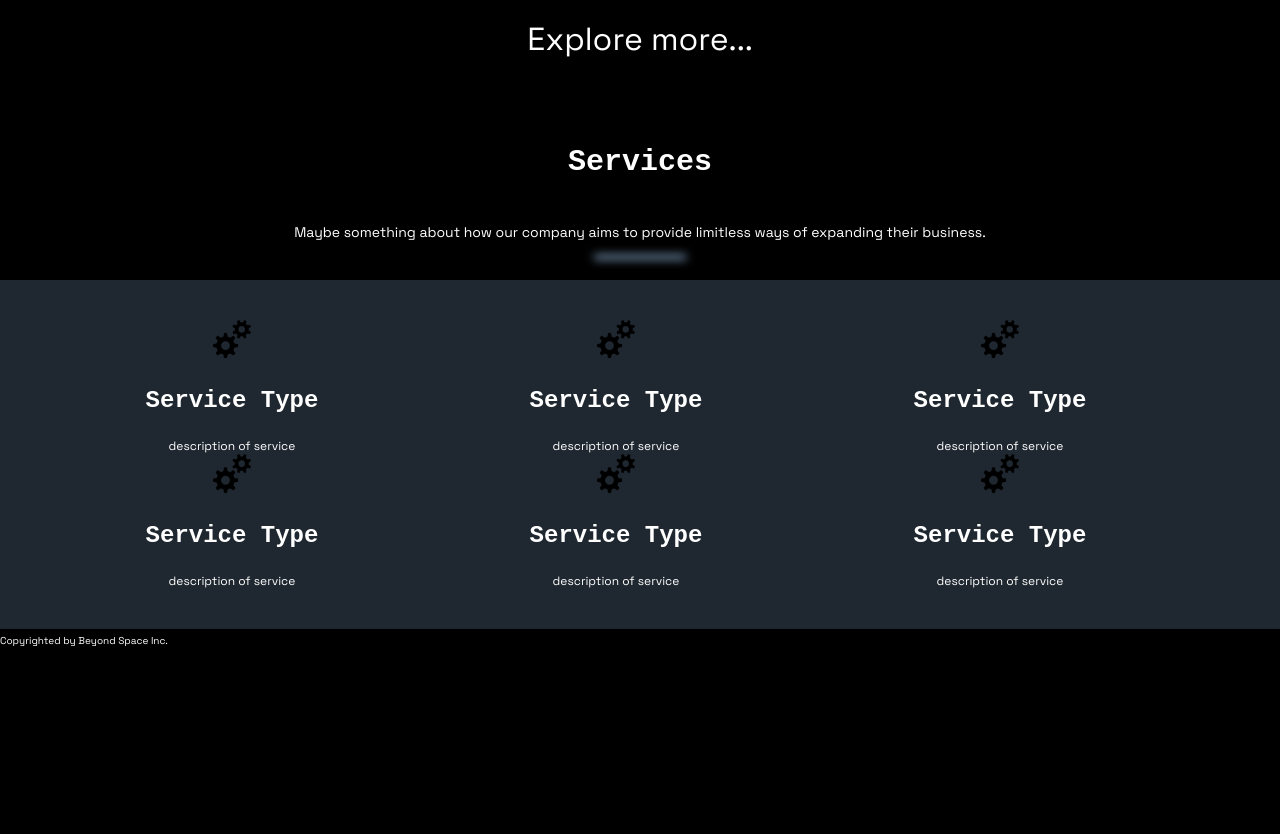
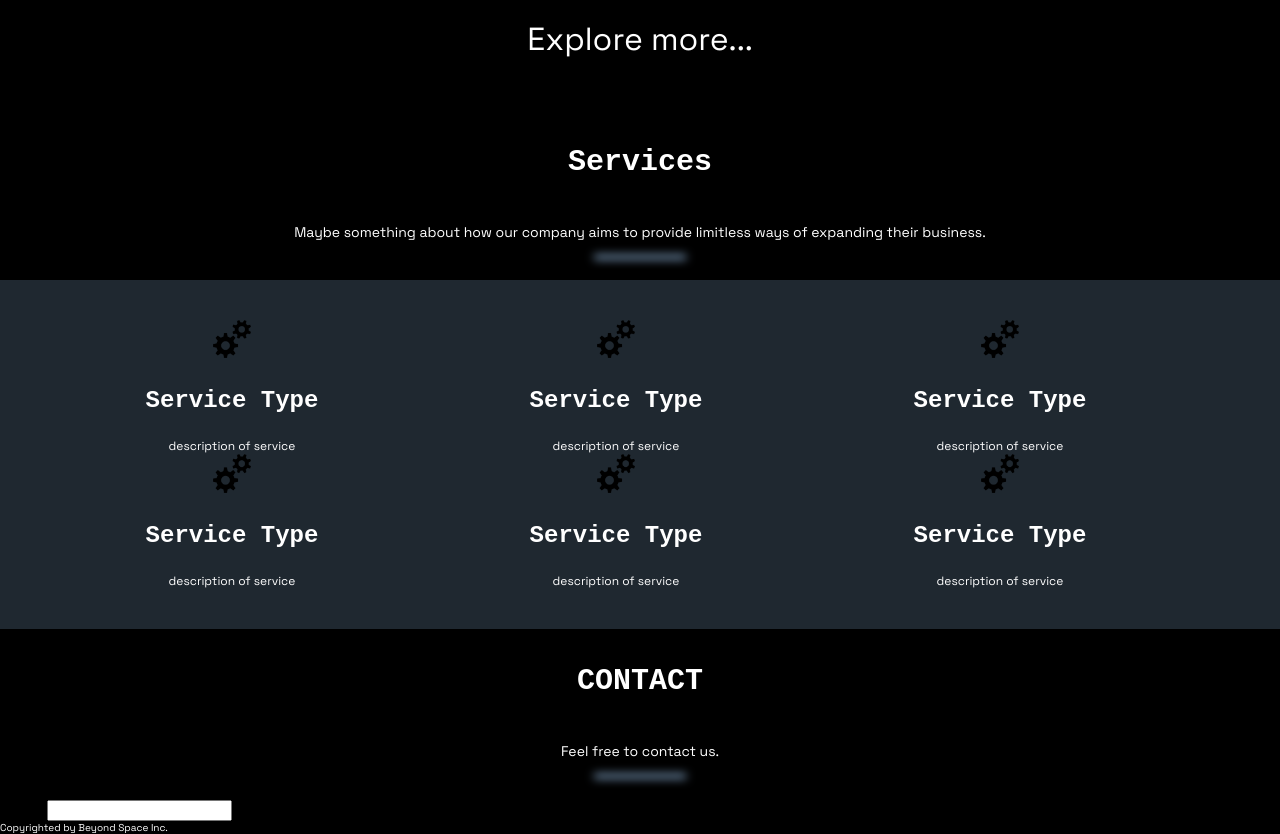
Before and after one commit to N-PolarStar/BS-website, a plain HTML site: page index.html in a window 1280 px wide. Shown: the part 2269-3103 px from the top of the page. Before the commit the page ends 2916 px from the top, so only its background shows below. Drawn offline with Linux system fonts and the light colour scheme; a web font is replaced by a local one.

Commit message:
Start of contact us banner

```diff
--- a/index.html
+++ b/index.html
@@ -28,7 +28,7 @@
         </nav>
     </header>
     <main>
-    <!-- section no.1 introduction -->
+    <!-------------- INTRODUCTION ------------------>
     <section class="intro">
         <div class="headline">
             <h1>Infinite Possibilities</h1>
@@ -39,8 +39,7 @@
         </div>
         <div class="button"><a class="button" href="contact.html">Start here</a></div>
     </section>
-    <!-- section no.2 services -->
-  <!--the idea is to create a flexbox section showing off our designs possibly vertically with a description for each desgin.-->
+    <!------------------------ TEMPLATES/EXAMPLES ------------------------->
     <section class="ban2-services">
         <div class="headline2">
             <h2>Designs & Templates</h2>
@@ -100,14 +99,11 @@
     </section>
     <!-- section no.3 testimonials -->
 <!-- add boxes for each review, include name, location, and comments. horizontal boxes are completely fine-->
-<!-- section no.4 Services -->
+<!--------------------------------- SERVICES ------------------------------->
 <h1>Services</h1>
         <p class="sdescription"> Maybe something about how our company aims to provide limitless ways of expanding their business. </p>
 <center><hr/><br></center>
 <section class="services">
-    <div class="title">
-
-    </div>
     <div class="row">
         <div class="column">
             <img class="sp" src="resources/media/Services-Gears.png">
@@ -143,6 +139,16 @@
         </div>
       </div>
 </section>
+        <!----------------- CONTACT US SECTION --------------------->
+<h1> CONTACT </h1>
+<p class="sdescription">Feel free to contact us.</p>
+<center><hr/><br></center>
+<section class="contactform">
+<form method="get" action="mailto:beyondspaceinc@gmail.com">
+   <label for="Name">Name</label>
+    <input type="text" id="name" name="Name" required>
+</form>
+</section>
 </main>
 <footer>
 
```
